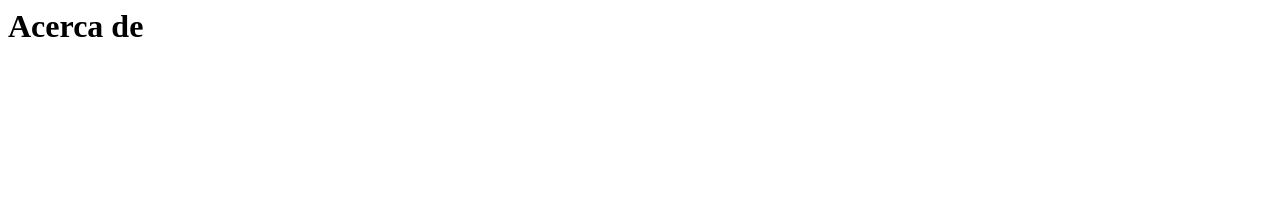
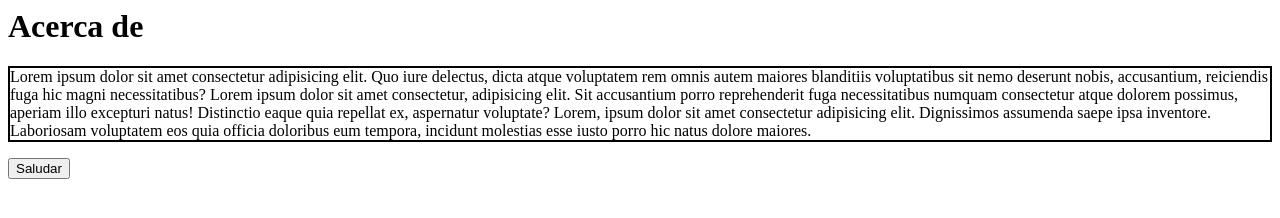
Before and after one commit to LuisQuinteros/ExamenFinal, a plain HTML site: page acercade.html in a window 1280 px wide. Drawn offline with Linux system fonts and the light colour scheme.

Commit message:
Agregando button con alerta, y cuadro de texto
Agregando archivo css

```diff
--- a/acercade.html
+++ b/acercade.html
@@ -1 +1,17 @@
+<link rel="stylesheet" href="mystyle.css">
 <h1>Acerca de</h1>
+
+<p>
+    Lorem ipsum dolor sit amet consectetur adipisicing elit. Quo iure delectus, dicta atque voluptatem rem omnis autem maiores blanditiis voluptatibus sit nemo deserunt nobis, accusantium, reiciendis fuga hic magni necessitatibus?
+    Lorem ipsum dolor sit amet consectetur, adipisicing elit. Sit accusantium porro reprehenderit fuga necessitatibus numquam consectetur atque dolorem possimus, aperiam illo excepturi natus! Distinctio eaque quia repellat ex, aspernatur voluptate?
+    Lorem, ipsum dolor sit amet consectetur adipisicing elit. Dignissimos assumenda saepe ipsa inventore. Laboriosam voluptatem eos quia officia doloribus eum tempora, incidunt molestias esse iusto porro hic natus dolore maiores.
+</p>
+
+
+<button onclick="myFunction()">Saludar</button>
+
+<script>
+function myFunction() {
+  alert("Dueño de la empresa Victor Peres");
+}
+</script>
--- /dev/null
+++ b/mystyle.css
@@ -0,0 +1,3 @@
+p{
+    border: 2px solid black;
+}
```
